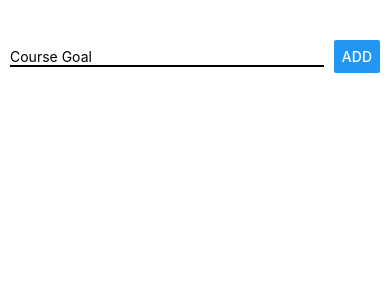
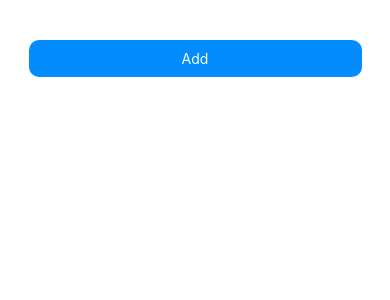
Before and after one commit to fahdaddi/rn-complete-guide, a React Native app: screen / in a window 390 px wide. Shown: the top 300 px of the page. Built offline with nearby package versions, Linux system fonts and the light colour scheme.

Commit message:
modal input

```diff
--- a/App.js
+++ b/App.js
@@ -3,6 +3,8 @@ import {
   StyleSheet,
   View,
   FlatList,
+  Text,
+  TouchableOpacity,
 } from "react-native";
 
 import GoalItem from "./components/goalItem";
@@ -10,6 +12,7 @@ import AddItem from "./components/addItem";
 
 export default function App() {
   const [goals, setGoals] = useState([]);
+  const [showModal, setShowModal] = useState(false);
 
   const addGoal = (enteredGoal) => {
     if (!!enteredGoal.length) {
@@ -17,29 +20,30 @@ export default function App() {
         ...currentGoals,
         { id: Math.random().toString(), value: enteredGoal },
       ]);
+      toggleModal();
     }
   };
 
   const deleteGoal = (item) => {
-    // let index = goals.indexOf(item);
-    // arr = [];
-    // for (let i = 0; i < goals.length; i++) {
-    //   const goal = goals[i];
-    //   if (goal.value != item) {
-    //     arr.push(goal);
-    //   }
-    // }
-    setGoals(currentGoals => {
-      return currentGoals.filter(obj => obj.id != item)
+    setGoals((currentGoals) => {
+      return currentGoals.filter((obj) => obj.id != item);
     });
+  };
+
+  const toggleModal = () => {
+    setShowModal((currentState) => !currentState);
   };
 
   return (
     <View style={styles.screen}>
-      <AddItem onAddGoal={addGoal} />
+      <AddItem onAddGoal={addGoal} visible={showModal} close={toggleModal}/>
+      <TouchableOpacity style={styles.button} onPress={toggleModal}>
+        <Text style={styles.buttonText}>Add</Text>
+      </TouchableOpacity>
+      {/* <Button style={styles.addButton} title="Add new goal!" onPress={toggleModal} /> */}
       <FlatList
         data={goals}
-        keyExtractor={goals, (goal)=> goal.id}
+        keyExtractor={(goals, (goal) => goal.id)}
         renderItem={(itemData) => (
           <GoalItem item={itemData.item} onDelete={deleteGoal} />
         )}
@@ -53,4 +57,16 @@ const styles = StyleSheet.create({
     paddingTop: 40,
     paddingHorizontal: 10,
   },
+  button: {
+    width: "90%",
+    backgroundColor: "#028cfe",
+    borderRadius: 10,
+    alignItems: "center",
+    padding: 10,
+    alignSelf: 'center',
+    marginBottom: 20
+  },
+  buttonText: {
+    color: "white",
+  },
 });
--- a/components/addItem.js
+++ b/components/addItem.js
@@ -1,5 +1,12 @@
 import React, { useState } from "react";
-import { View, TextInput, StyleSheet, Button } from "react-native";
+import {
+  View,
+  TextInput,
+  StyleSheet,
+  Text,
+  Modal,
+  TouchableOpacity,
+} from "react-native";
 
 const addItem = (props) => {
   const [enteredGoal, setEnteredGoal] = useState("");
@@ -11,10 +18,14 @@ const addItem = (props) => {
   const handlePress = () => {
     // props.onAddGoal.bind(this, enteredGoal);
     props.onAddGoal(enteredGoal);
-    setEnteredGoal('');
+    setEnteredGoal("");
   };
 
   return (
+    <Modal animationType="slide" visible={props.visible}>
+      <TouchableOpacity activeOpacity={0} delayPressOut={200} style={styles.closeView} onPress={props.close}>
+        <Text style={styles.close}>x</Text>
+      </TouchableOpacity>
       <View style={styles.inputContainer}>
         <TextInput
           placeholder="Course Goal"
@@ -22,23 +33,51 @@ const addItem = (props) => {
           onChangeText={handleInput}
           value={enteredGoal}
         />
-      <Button title="Add" onPress={handlePress} />
+        <TouchableOpacity
+          disabled={!enteredGoal.length}
+          style={styles.button}
+          onPress={handlePress}
+        >
+          <Text style={styles.buttonText}>Add</Text>
+        </TouchableOpacity>
+        {/* <Button color="black" title="Add" onPress={handlePress} /> */}
       </View>
+    </Modal>
   );
 };
 
 const styles = StyleSheet.create({
   inputContainer: {
-    flexDirection: "row",
-    justifyContent: "flex-end",
-    alignItems: "baseline",
+    justifyContent: "center",
+    alignItems: "center",
+    flex: 1,
     marginBottom: 20,
   },
   inputText: {
-    flex: 1,
+    width: "90%",
     borderBottomColor: "black",
     borderBottomWidth: 2,
-    marginRight: 10,
+    marginBottom: 10,
+    padding: 5,
+  },
+  button: {
+    width: "90%",
+    backgroundColor: "black",
+    borderRadius: 10,
+    alignItems: "center",
+    padding: 10,
+  },
+  buttonText: {
+    color: "white",
+  },
+  closeView: {
+    position: "absolute",
+    top: 5,
+    right: 20,
+  },
+  close: {
+    color: "#6c1413",
+    fontSize: 30
   },
 });
 
```
Lines whose indentation alone changed are shown as unchanged.
